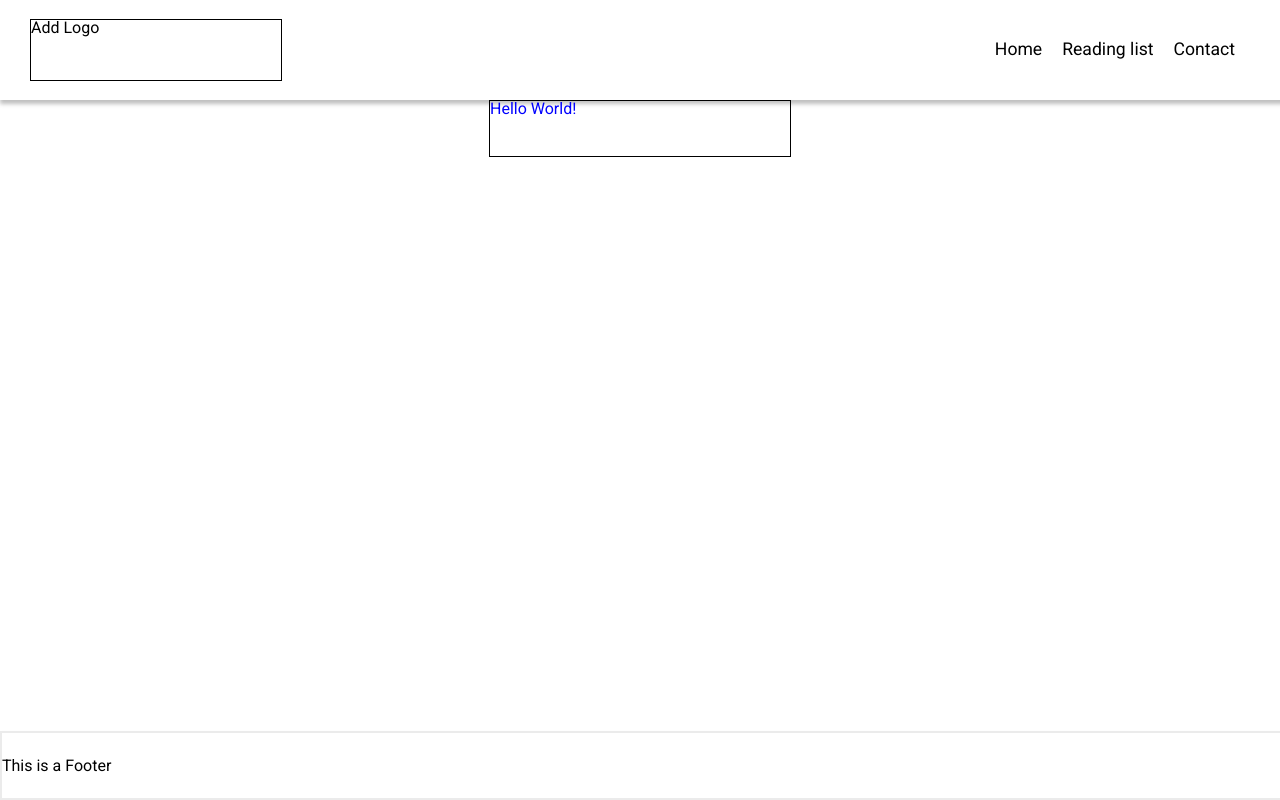
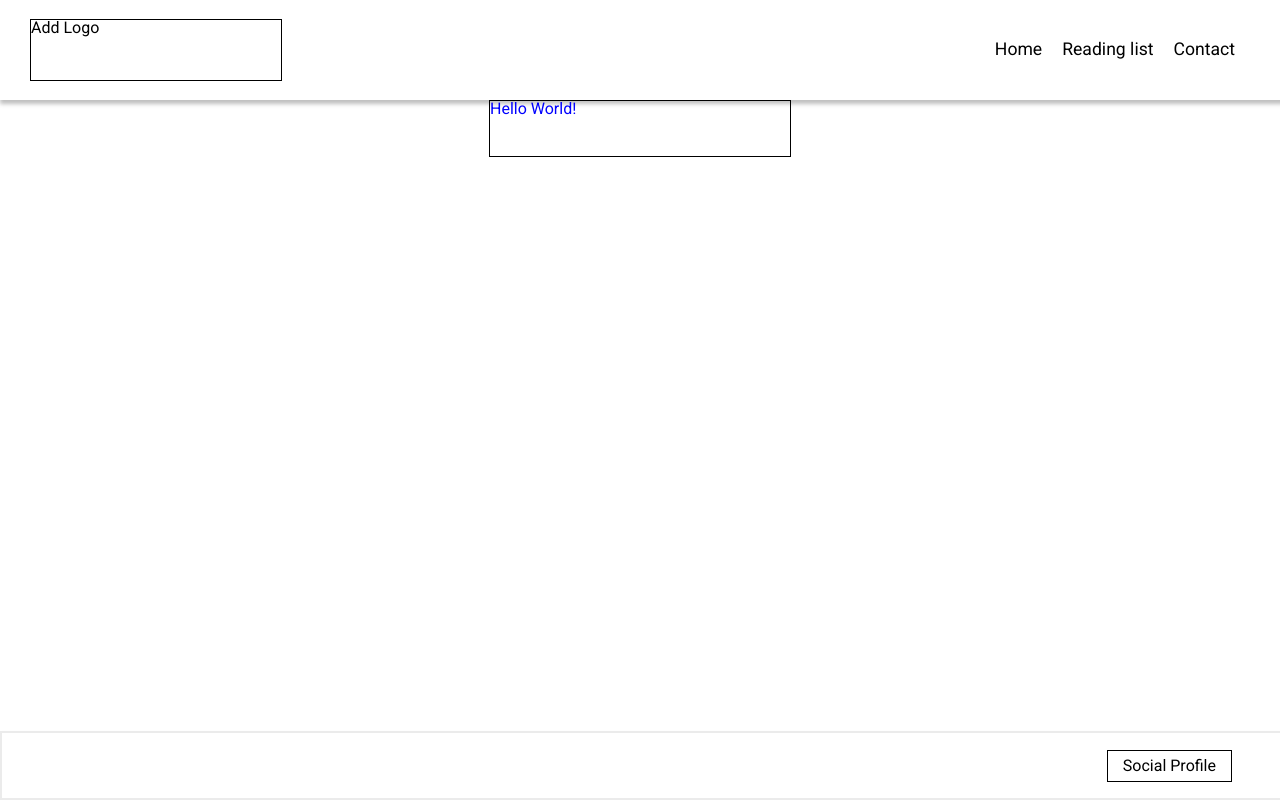
Before and after one commit to whathecker/personal-website, a Next.js app in the folder frontend/: page / in a window 1280 px wide. Built offline with nearby package versions, Linux system fonts and the light colour scheme.

Commit message:
build: add SocialProfile component in Footer and styling for desktop

```diff
--- a/frontend/src/components/shared/footer/components/social-profile/styled.tsx
+++ b/frontend/src/components/shared/footer/components/social-profile/styled.tsx
@@ -2,6 +2,12 @@ import styled from 'styled-components';
 //import { device } from '../../../../../utils';
 
 export const StyledSocialProfileBackground = styled.div`
+  display: flex;
+  align-items: center;
+  margin-left: auto;
+  margin-right: 50px;
   border: 1px solid black;
   height: 30px;
+  padding-left: 15px;
+  padding-right: 15px;
 `;
--- a/frontend/src/components/shared/footer/footer.tsx
+++ b/frontend/src/components/shared/footer/footer.tsx
@@ -1,8 +1,13 @@
 import * as React from 'react';
 import { StyledFooter } from './styled';
+import { SocialProfile } from './components';
 
 const Footer: React.FunctionComponent = () => {
-  return <StyledFooter>This is a Footer</StyledFooter>;
+  return (
+    <StyledFooter>
+      <SocialProfile />
+    </StyledFooter>
+  );
 };
 
 export default Footer;
```
Also changed, not shown: 1 other file (tests, documents, lock files or other folders).
